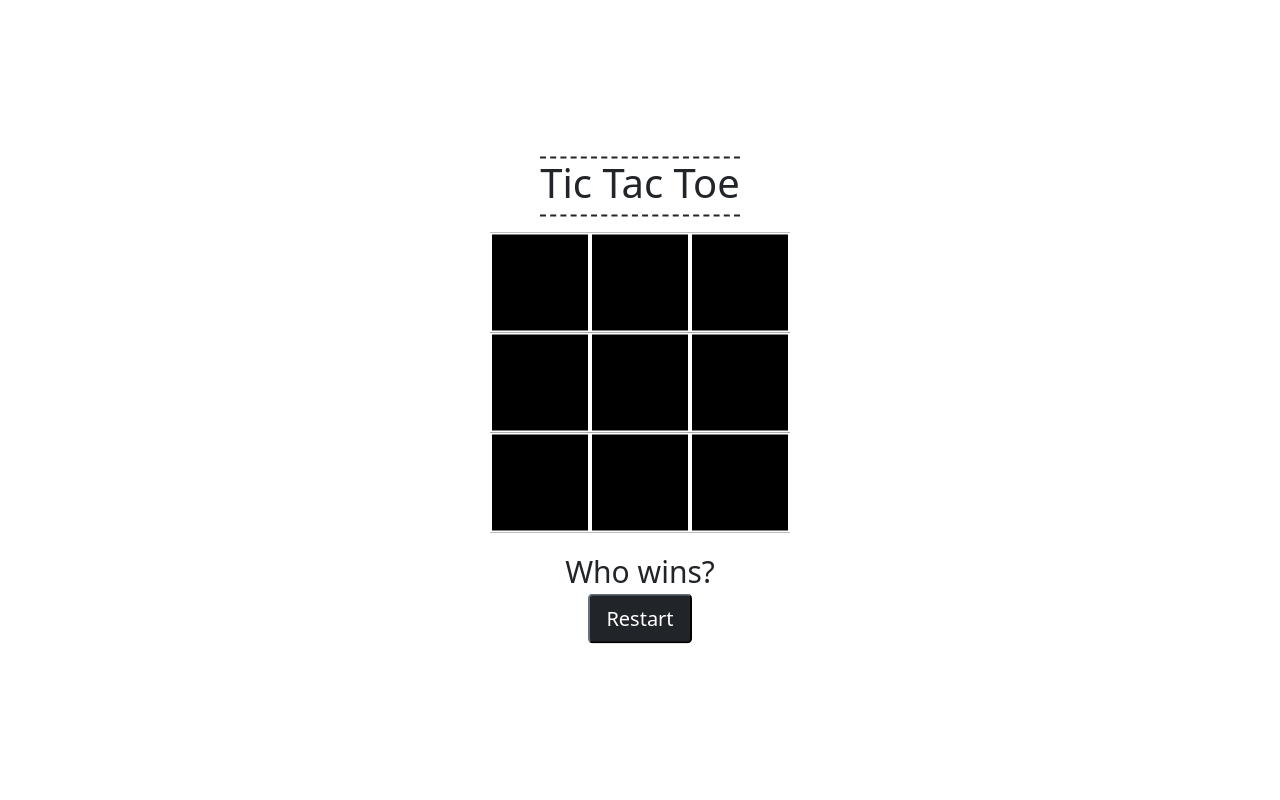
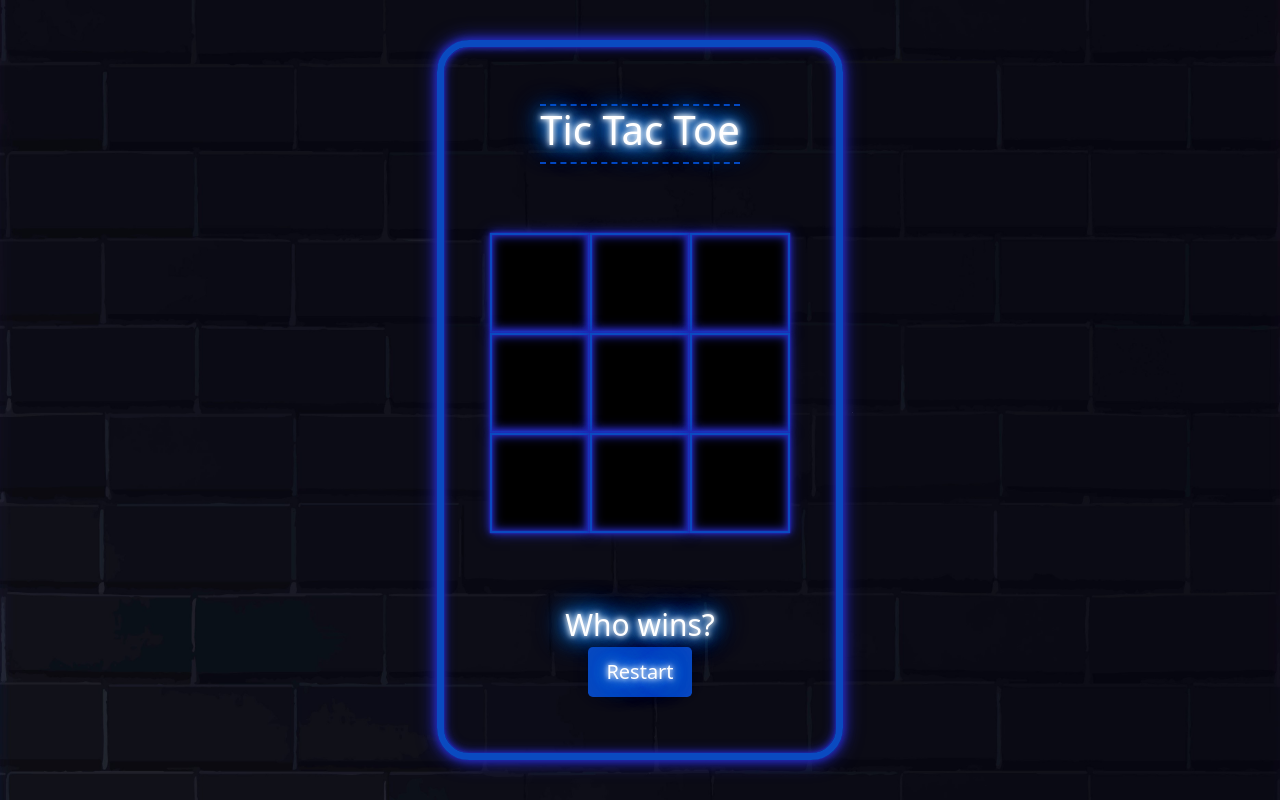
Before and after one commit to sushil-ingole/TicTacToe, a plain HTML site: page index.html in a window 1280 px wide. Drawn offline with nearby package versions, Linux system fonts and the light colour scheme.

Commit message:
CSS changes

```diff
--- a/index.html
+++ b/index.html
@@ -10,7 +10,8 @@
     <link href="https://cdn.jsdelivr.net/npm/bootstrap@5.0.1/dist/css/bootstrap.min.css" rel="stylesheet" integrity="sha384-+0n0xVW2eSR5OomGNYDnhzAbDsOXxcvSN1TPprVMTNDbiYZCxYbOOl7+AMvyTG2x" crossorigin="anonymous">
 </head>
 <body>
-    <div class="container">
+    <div class="body">
+        <div class="container1">
             <div class="title">
                 <h1>Tic Tac Toe</h1>
             </div>
@@ -27,7 +28,8 @@
             </div>
             <div class="footer">
                 <div class="result"> Who wins? </div>
-            <button id="restart" class="btn-lg btn-dark">Restart</button>
+                <button id="restart" class="btn-lg border-neon">Restart</button>
+            </div>
         </div>
     </div>
 </body>
--- a/style.css
+++ b/style.css
@@ -1,16 +1,43 @@
-.container {
+.root {
+    margin: 0;
+    padding: 0;
+}
+
+.body {
+    background: url(./TTTBG.jpg) no-repeat center center fixed #000;
+    -webkit-background-size: cover;
+    -moz-background-size: cover;
+    -o-background-size: cover;
+    background-size: cover;
+    position: fixed;
+    min-width: 100%;
+    min-height: 100%;
+    color: #fff;
+    text-align: center;
+    text-shadow: 0 0 5px #fff, 0 0 10px #fff, 0 0 15px #0073e6, 0 0 20px #0073e6, 0 0 25px #0073e6, 0 0 30px #0073e6, 0 0 35px #0073e6;
+}
+
+.container1 {
     display: grid;
     position: absolute;
     left: 50%;
     top: 50%;
     transform: translate(-50%, -50%);
     place-items: center;
+    padding: 1rem;
+    box-sizing: border-box;
+    height: 90%;
+    padding: 30px;
+    border: 7px solid #0a4ac0;
+    box-shadow: 0 0 1px #2528b4, 0 0 20px #2528b4, 0 0 6px #2528b4, 0 0 12px #2528b4, inset 0 0 1px #2528b4, inset 0 0 2px #2528b4, inset 0 0 6px #2528b4, inset 0 0 12px #2528b4;
+    border-radius: 2rem;
 }
+
 .title {
+    color: #fff;
     border-width: 2px;
-    border-color: initial;
-    border-image: initial;
     border-style: dashed none;
+    border-color: #0a4ac0;
 }
 
 .board {
@@ -29,14 +56,33 @@
     align-items: center;
     justify-content: center;
     font-size: 4rem;
-    color: white;
-    border-width: 2px;
-    border-style: solid;
-    border-color: white;
+    font-size: 80px;
+    color: #fff;
+    text-align: center;
+    text-shadow: 0 0 5px #fff, 0 0 10px #fff, 0 0 15px #0073e6, 0 0 20px #0073e6, 0 0 25px #0073e6, 0 0 30px #0073e6, 0 0 35px #0073e6;
     border-image: initial;
+    border: 2px solid #0a4ac0;
+    box-shadow: 0 0 1px #2528b4, 0 0 2px #2528b4, 0 0 6px #2528b4, 0 0 12px #2528b4, inset 0 0 1px #2528b4, inset 0 0 2px #2528b4, inset 0 0 6px #2528b4, inset 0 0 12px #2528b4;
+}
+
+.border-neon {
+    color: #fff;
+    background-color: #0a4ac0;
+    -webkit-transition: .3s all ease-in;
+    transition: .3s all ease-in;
+    border: 2px solid transparent;
+    text-shadow: 0 0 5px #fff, 0 0 10px #fff, 0 0 15px #0073e6, 0 0 20px #0073e6, 0 0 25px #0073e6, 0 0 30px #0073e6, 0 0 35px #0073e6;
+}
+
+.border-neon:hover,
+.border-neon:focus {
+    -webkit-box-shadow: 0px 0px 20px 15px #2528b4;
+    box-shadow: 0 0 1px #2528b4, 0 0 2px #2528b4, 0 0 6px #2528b4, 0 0 12px #2528b4, inset 0 0 1px #2528b4, inset 0 0 2px #2528b4, inset 0 0 6px #2528b4, inset 0 0 12px #2528b4;
+    background-color: #3e41ee;
 }
 
 .footer {
+    color: #fff;
     display: grid;
     place-items: center;
 }
@@ -45,9 +91,16 @@
     font-size: 30px;
 }
 
-@media (max-width: 352px) {
+@media (max-width: 420px) {
     .cells {
         width: 70px;
         height: 70px;
     }
 }
+
+@media (max-width: 330px) {
+    .cells {
+        width: 50px;
+        height: 50px;
+    }
+}
```
Also changed, not shown: TTTBG.jpg (added). Lines whose indentation alone changed are shown as unchanged.
